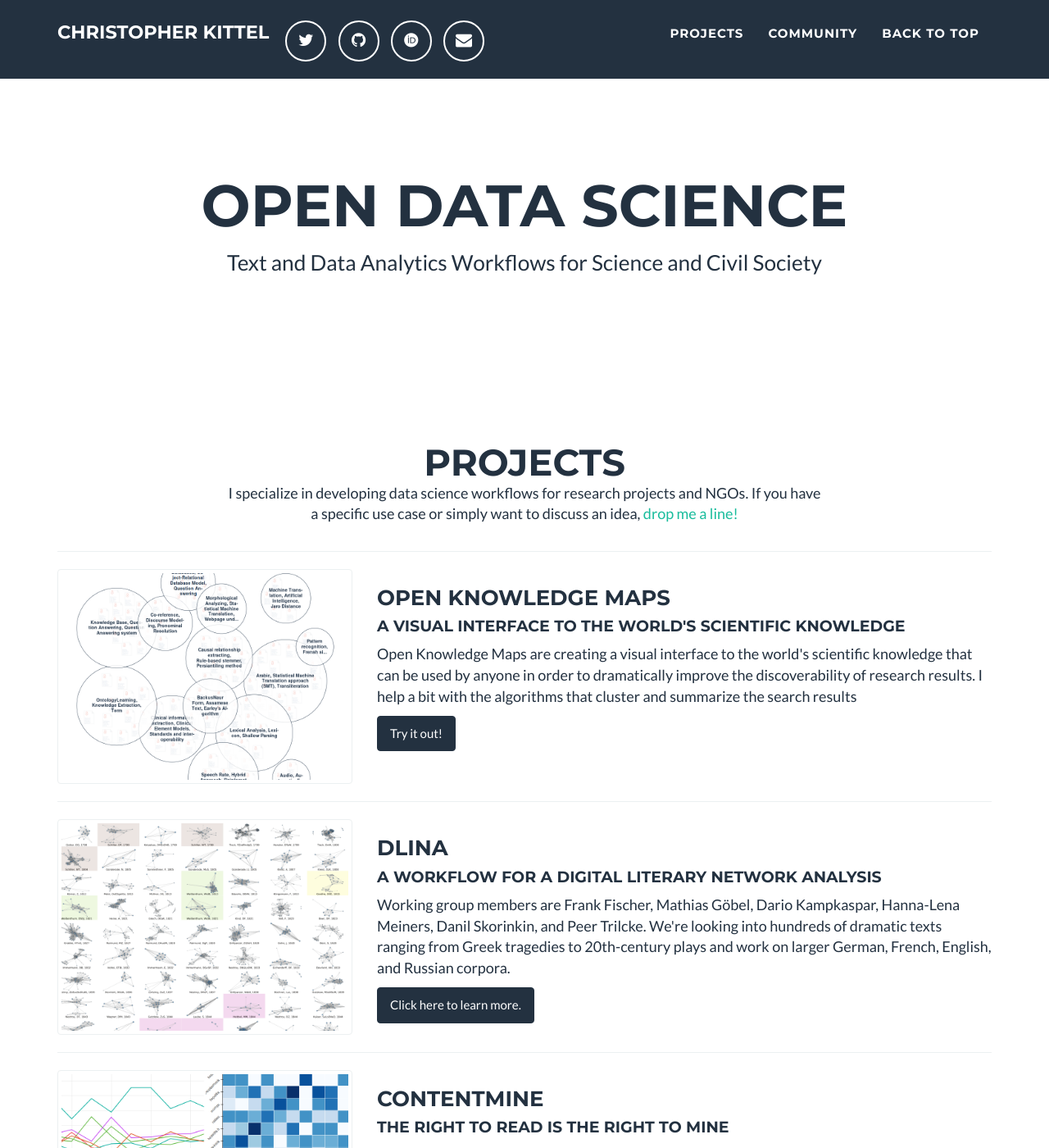
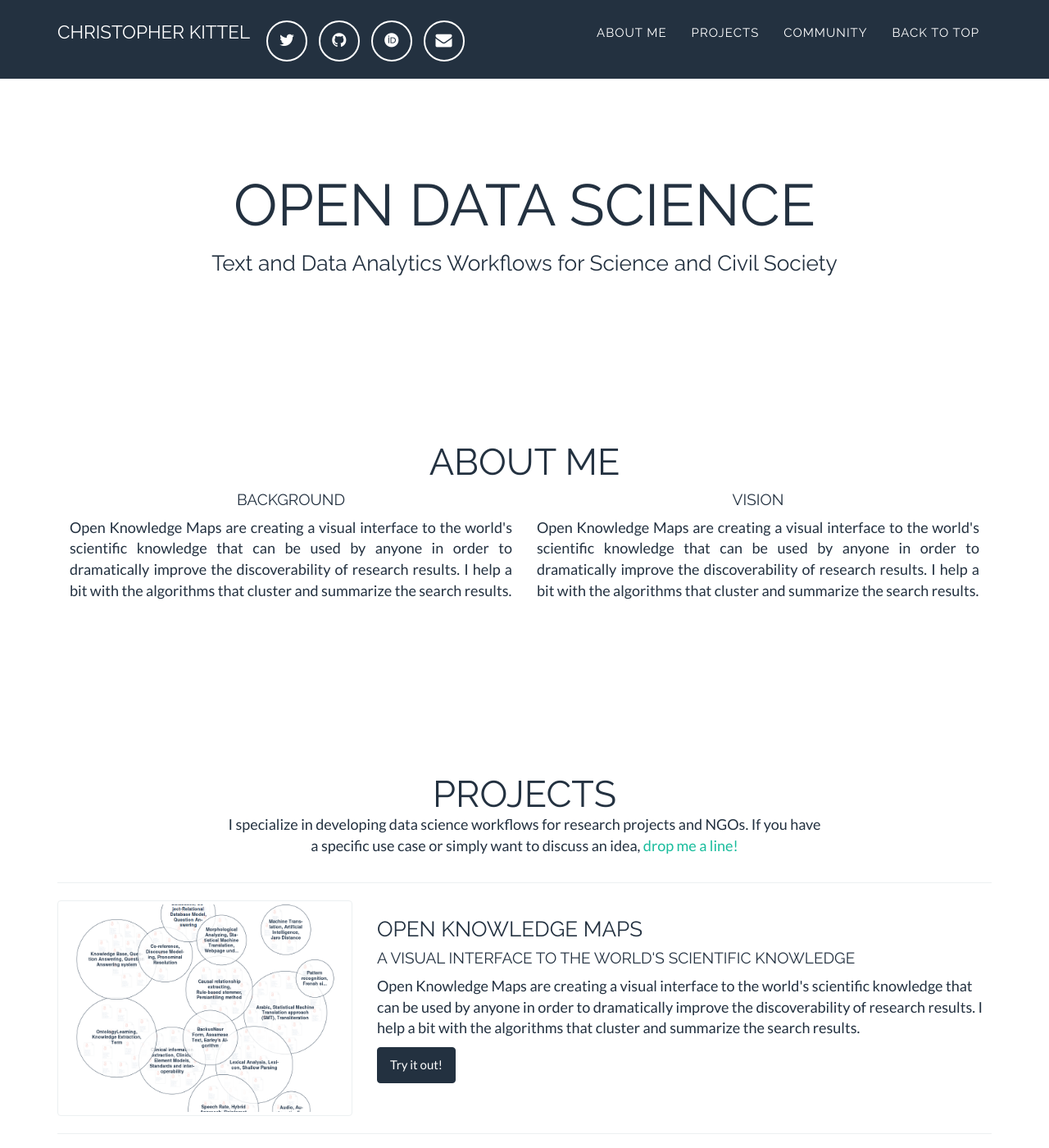
Before and after one commit to chreman/chreman.github.io, a Jekyll site: the page built from index.html, in a window 1280 px wide and 1400 px high. Shown: the whole window at 82% size. Built offline with Jekyll 4.4.1, drawn with Linux system fonts in a browser that asks for light colours; some web fonts are replaced.

Commit message:
font weight reduced

```diff
--- a/_includes/about.html
+++ b/_includes/about.html
@@ -4,7 +4,17 @@
         <div class="container">
             <div class="row">
                 <div class="col-lg-12 text-center">
-                    <h2>About</h2>
+                    <h2>About me</h2>
+                      <div class="col-md-6">
+                          <h4>Background</h4>
+                          <p class="text-justify">Open Knowledge Maps are creating a visual interface to the world's scientific knowledge that can be used by anyone in order to dramatically improve the discoverability of research results.
+                          I help a bit with the algorithms that cluster and summarize the search results.</p>
+                      </div>
+                      <div class="col-md-6">
+                          <h4>Vision</h4>
+                          <p class="text-justify">Open Knowledge Maps are creating a visual interface to the world's scientific knowledge that can be used by anyone in order to dramatically improve the discoverability of research results.
+                          I help a bit with the algorithms that cluster and summarize the search results.</p>
+                      </div>
                     <hr>
                 </div>
             </div>
--- a/_includes/head.html
+++ b/_includes/head.html
@@ -21,6 +21,7 @@
     <!-- Custom Fonts -->
     <link rel="stylesheet" href="{{ "/css/font-awesome/css/font-awesome.min.css" }}">
     <link rel="stylesheet" href="css/academicons/academicons.css"/>
+    <link href="//fonts.googleapis.com/css?family=Raleway:400,700" rel="stylesheet" type="text/css">
     <link href="//fonts.googleapis.com/css?family=Montserrat:400,700" rel="stylesheet" type="text/css">
     <link href="//fonts.googleapis.com/css?family=Lato:400,700,400italic,700italic" rel="stylesheet" type="text/css">
 
--- a/_includes/nav.html
+++ b/_includes/nav.html
@@ -15,9 +15,9 @@
             <!-- Collect the nav links, forms, and other content for toggling -->
             <div class="collapse navbar-collapse" id="bs-example-navbar-collapse-1">
                 <ul class="nav navbar-nav navbar-right">
-                    <!-- <li class="page-scroll">
-                        <a href="#about">About</a>
-                    </li> -->
+                    <li class="page-scroll">
+                        <a href="#about">About me</a>
+                    </li>
                     <li class="page-scroll">
                         <a href="#projects">Projects</a>
                     </li>
--- a/_includes/projects_grid.html
+++ b/_includes/projects_grid.html
@@ -23,7 +23,7 @@
                     <h3>Open Knowledge Maps</h3>
                     <h4>A visual interface to the world's scientific knowledge</h4>
                     <p>Open Knowledge Maps are creating a visual interface to the world's scientific knowledge that can be used by anyone in order to dramatically improve the discoverability of research results.
-                    I help a bit with the algorithms that cluster and summarize the search results</p>
+                    I help a bit with the algorithms that cluster and summarize the search results.</p>
                     <a class="btn btn-primary" target="_blank" href="http://openknowledgemaps.org/index.php">Try it out!</a>
                 </div>
             </div>
--- a/_layouts/default.html
+++ b/_layouts/default.html
@@ -5,6 +5,7 @@
     <body id="page-top" class="index">
     {% include nav.html %}
     {% include header.html %}
+    {% include about.html %}
     {% include projects_grid.html %}
     {% include community_grid.html %}
 
```
Also changed, not shown: _includes/css/main.css (+9 -7 lines).
